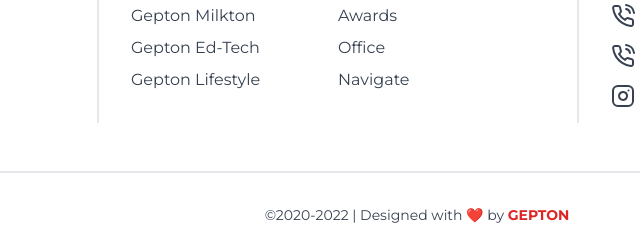
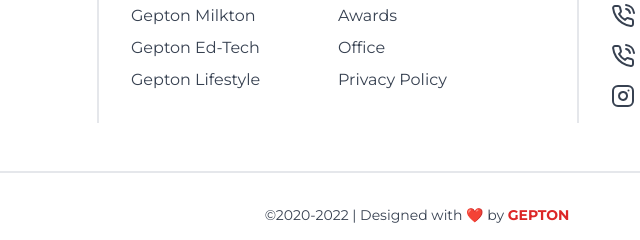
Before and after one commit to GEPTON-INFOTECH/galena, a Gatsby site in the folder gepton/: page / in a window 1280 px wide. Shown: the part 2960-3200 px from the top of the page, 223-863 px from the left. Built offline with nearby package versions, Linux system fonts and the light colour scheme; Gatsby itself is replaced by a stand-in of ours.

Commit message:
feat: Adds privacy policy in footer

```diff
--- a/gepton/configs/footer.js
+++ b/gepton/configs/footer.js
@@ -68,8 +68,8 @@ export const references = [
     text: "Gepton Lifestyle",
   },
   {
-    link: "#",
-    text: "Navigate",
+    link: "/privacy",
+    text: "Privacy Policy",
   },
 ];
 
```
